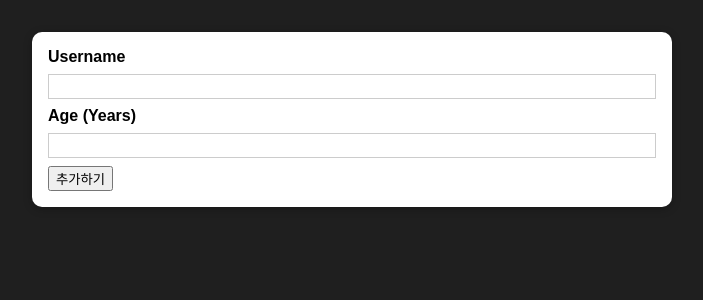
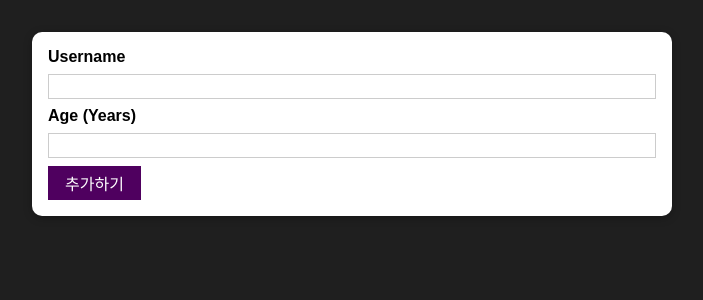
Before and after one commit to wonyoung2257/react_study_project, a React (Create React App) app: page / in a window 1280 px wide. Shown: the top 300 px of the page, without its empty margins (288-991 px from the left). Built offline with nearby package versions, Linux system fonts and the light colour scheme.

Commit message:
공통 UI button 개발

```diff
--- /dev/null
+++ b/src/Component/UI/Button.js
@@ -0,0 +1,11 @@
+import styles from "./Button.module.css";
+
+const Button = (props) => {
+  return (
+    <button type={props.type} className={styles.button} onClick={props.onClick}>
+      {props.content}
+    </button>
+  );
+};
+
+export default Button;
--- /dev/null
+++ b/src/Component/UI/Button.module.css
@@ -0,0 +1,18 @@
+.button {
+  font: inherit;
+  border: 1px solid #4f005f;
+  background: #4f005f;
+  color: white;
+  padding: 0.25rem 1rem;
+  cursor: pointer;
+}
+
+.button:hover,
+.button:active {
+  background: #741188;
+  border-color: #741188;
+}
+
+.button:focus {
+  outline: none;
+}
--- a/src/Component/User/AddUser.js
+++ b/src/Component/User/AddUser.js
@@ -1,4 +1,5 @@
 import { useState } from "react";
+import Button from "../../Component/UI/Button";
 import Card from "../UI/Card";
 import styles from "./AddUser.module.css";
 
@@ -13,7 +14,7 @@
         <input id="username" type="text" />
         <label htmlFor="userage">Age (Years)</label>
         <input id="userage" type="number" />
-        <button type="submit">추가하기</button>
+        <Button type="submit" content="추가하기"></Button>
       </form>
     </Card>
   );
```
